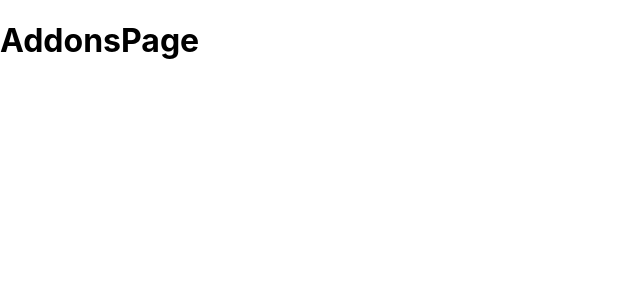
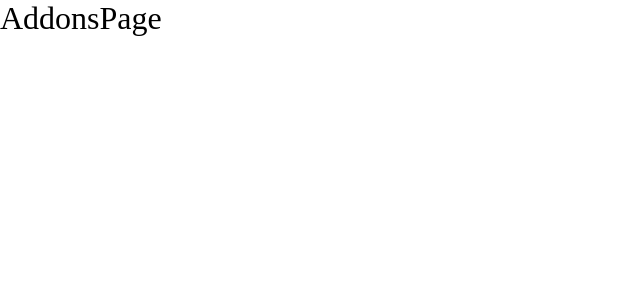
Before and after one commit to wolmeister/bigorna, a React (Vite) app in the folder web/: page / in a window 1280 px wide. Shown: the top 300 px of the page, without its empty margins (0-640 px from the left). Built offline with nearby package versions, Linux system fonts and the light colour scheme.

Commit message:
Add stitches and css reset (#4)

```diff
--- a/web/package.json
+++ b/web/package.json
@@ -9,6 +9,7 @@
     "preview": "vite preview"
   },
   "dependencies": {
+    "@stitches/react": "^1.2.6",
     "react": "^17.0.2",
     "react-dom": "^17.0.2",
     "react-router-dom": "^6.2.1"
--- /dev/null
+++ b/web/src/App.tsx
@@ -0,0 +1,14 @@
+import { BrowserRouter } from 'react-router-dom';
+
+import { AppRoutes } from './routes/Routes';
+import { globalStyles } from './styles/globalStyles';
+
+export function App() {
+  globalStyles();
+
+  return (
+    <BrowserRouter>
+      <AppRoutes />
+    </BrowserRouter>
+  );
+}
--- a/web/src/index.css
+++ /dev/null
@@ -1,13 +0,0 @@
-body {
-  margin: 0;
-  font-family: -apple-system, BlinkMacSystemFont, 'Segoe UI', 'Roboto', 'Oxygen',
-    'Ubuntu', 'Cantarell', 'Fira Sans', 'Droid Sans', 'Helvetica Neue',
-    sans-serif;
-  -webkit-font-smoothing: antialiased;
-  -moz-osx-font-smoothing: grayscale;
-}
-
-code {
-  font-family: source-code-pro, Menlo, Monaco, Consolas, 'Courier New',
-    monospace;
-}
--- a/web/src/main.tsx
+++ b/web/src/main.tsx
@@ -1,15 +1,11 @@
 import React from 'react';
 import ReactDOM from 'react-dom';
-import { BrowserRouter } from 'react-router-dom';
 
-import './index.css';
-import { AppRoutes } from './routes/Routes';
+import { App } from './App';
 
 ReactDOM.render(
   <React.StrictMode>
-    <BrowserRouter>
-      <AppRoutes />
-    </BrowserRouter>
+    <App />
   </React.StrictMode>,
   document.getElementById('root')
 );
--- /dev/null
+++ b/web/src/styles/globalStyles.ts
@@ -0,0 +1,23 @@
+import { globalCss } from '@stitches/react';
+
+export const globalStyles = globalCss({
+  html: {
+    boxSizing: 'border-box',
+    fontSize: '16px',
+  },
+  '*, *:before, *:after': {
+    boxSizing: 'inherit',
+  },
+  'body, h1, h2, h3, h4, h5, h6, p, ol, ul': {
+    margin: 0,
+    padding: 0,
+    fontWeight: 'normal',
+  },
+  'ol, ul': {
+    listStyle: 'none',
+  },
+  img: {
+    maxWidth: '100%',
+    height: 'auto',
+  },
+});
```
Also changed, not shown: 1 other file (tests, documents, lock files or other folders).
